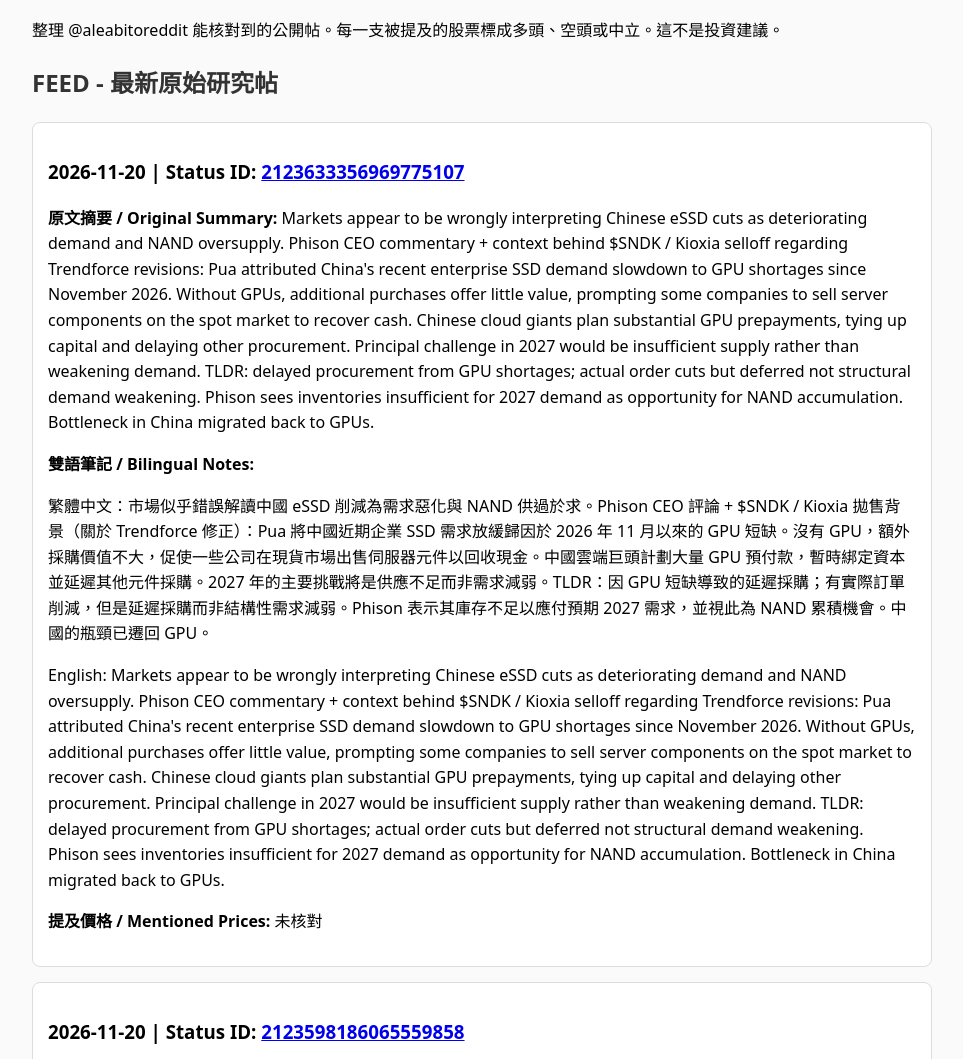
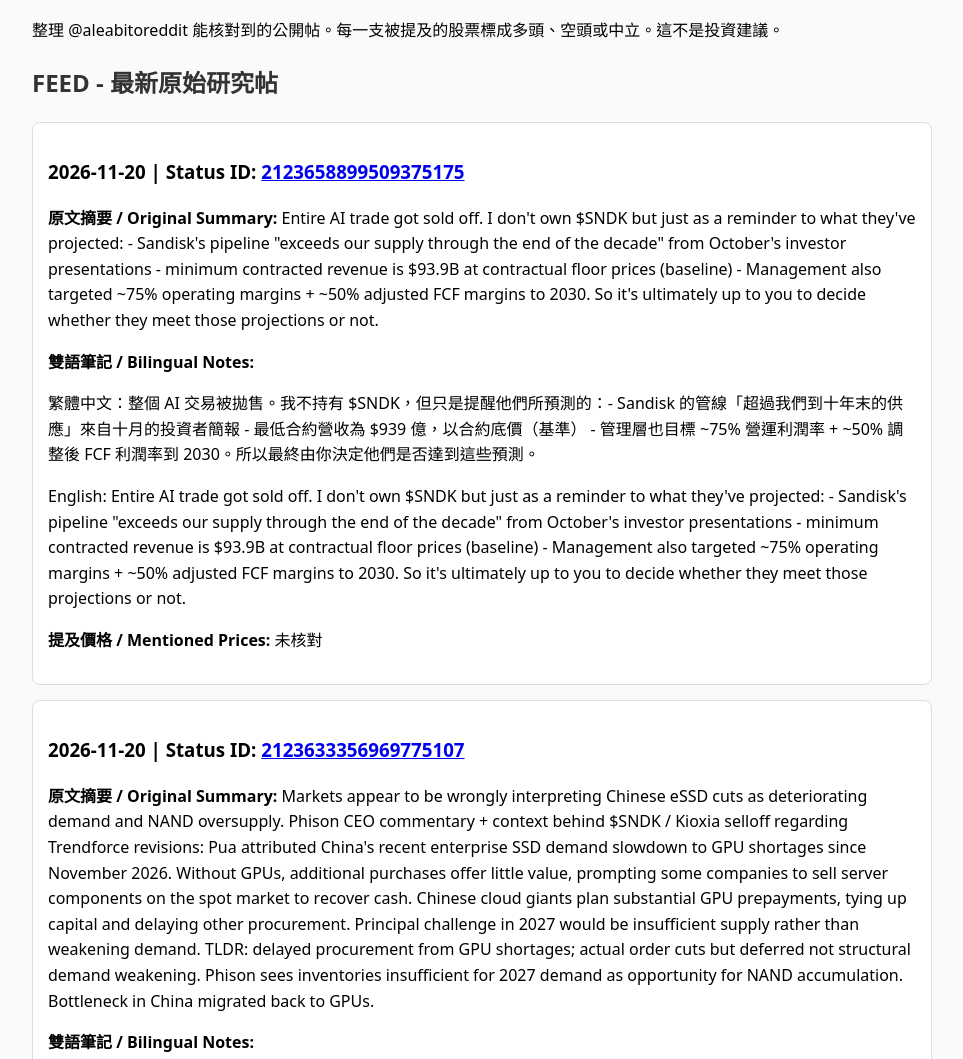
Before and after one commit to maidiwensteven-sudo/serenity-daily, a plain HTML site: page index.html in a window 1280 px wide. Shown: the part 450-1509 px from the top of the page, without its empty margins (158-1121 px from the left). Drawn offline with Linux system fonts and the light colour scheme.

Commit message:
Update: Added new original research post Status ID 2123658899509375175 on $SNDK projections (pipeline exceeds supply to end of decade, $93.9B min contracted, 75% op margins + 50% FCF to 2030). Changelog updated. Prices remain 未核對. Not investment advice.

```diff
--- a/index.html
+++ b/index.html
@@ -26,13 +26,21 @@
   </div>
 
   <div class="changelog">
-    <strong>變更日誌 / Changelog:</strong> 2026-11-20 (~15:09 CST check): Added new original research post Status ID 2123633356969775107 (markets wrongly interpreting Chinese eSSD cuts as demand deterioration/NAND oversupply; Phison CEO attributes to GPU shortages causing deferred procurement and spot volatility, not structural weakening; opportunity for NAND accumulation; $SNDK/Kioxia context). Prices remain 未核對. Not investment advice. 第九十六次檢查：新增原始研究帖。價格仍未核對。非投資建議。
+    <strong>變更日誌 / Changelog:</strong> 2026-11-20 (~16:07 CST check): Added new original research post Status ID 2123658899509375175 (reminder of $SNDK projections from October investor presentations: pipeline exceeds supply through end of the decade; minimum contracted revenue $93.9B at contractual floor prices; ~75% operating margins + ~50% adjusted FCF margins to 2030. Author does not own $SNDK). Prices remain 未核對. Not investment advice. 第九十七次檢查：新增原始研究帖。價格仍未核對。非投資建議。
   </div>
 
   <h1>Serenity 公開帖立場日報</h1>
   <p>整理 @aleabitoreddit 能核對到的公開帖。每一支被提及的股票標成多頭、空頭或中立。這不是投資建議。</p>
 
   <h2>FEED - 最新原始研究帖</h2>
+  <div class="feed-item">
+    <h3>2026-11-20 | Status ID: <a href="https://x.com/aleabitoreddit/status/2123658899509375175" target="_blank">2123658899509375175</a></h3>
+    <p><strong>原文摘要 / Original Summary:</strong> Entire AI trade got sold off. I don't own $SNDK but just as a reminder to what they've projected: - Sandisk's pipeline "exceeds our supply through the end of the decade" from October's investor presentations - minimum contracted revenue is $93.9B at contractual floor prices (baseline) - Management also targeted ~75% operating margins + ~50% adjusted FCF margins to 2030. So it's ultimately up to you to decide whether they meet those projections or not.</p>
+    <p><strong>雙語筆記 / Bilingual Notes:</strong></p>
+    <p>繁體中文：整個 AI 交易被拋售。我不持有 $SNDK，但只是提醒他們所預測的：- Sandisk 的管線「超過我們到十年末的供應」來自十月的投資者簡報 - 最低合約營收為 $939 億，以合約底價（基準） - 管理層也目標 ~75% 營運利潤率 + ~50% 調整後 FCF 利潤率到 2030。所以最終由你決定他們是否達到這些預測。</p>
+    <p>English: Entire AI trade got sold off. I don't own $SNDK but just as a reminder to what they've projected: - Sandisk's pipeline "exceeds our supply through the end of the decade" from October's investor presentations - minimum contracted revenue is $93.9B at contractual floor prices (baseline) - Management also targeted ~75% operating margins + ~50% adjusted FCF margins to 2030. So it's ultimately up to you to decide whether they meet those projections or not.</p>
+    <p><strong>提及價格 / Mentioned Prices:</strong> 未核對</p>
+  </div>
   <div class="feed-item">
     <h3>2026-11-20 | Status ID: <a href="https://x.com/aleabitoreddit/status/2123633356969775107" target="_blank">2123633356969775107</a></h3>
     <p><strong>原文摘要 / Original Summary:</strong> Markets appear to be wrongly interpreting Chinese eSSD cuts as deteriorating demand and NAND oversupply. Phison CEO commentary + context behind $SNDK / Kioxia selloff regarding Trendforce revisions: Pua attributed China's recent enterprise SSD demand slowdown to GPU shortages since November 2026. Without GPUs, additional purchases offer little value, prompting some companies to sell server components on the spot market to recover cash. Chinese cloud giants plan substantial GPU prepayments, tying up capital and delaying other procurement. Principal challenge in 2027 would be insufficient supply rather than weakening demand. TLDR: delayed procurement from GPU shortages; actual order cuts but deferred not structural demand weakening. Phison sees inventories insufficient for 2027 demand as opportunity for NAND accumulation. Bottleneck in China migrated back to GPUs.</p>
@@ -52,6 +60,12 @@
 
   <h2>POSTS - 提及標的立場</h2>
   <div class="post-item">
+    <h3>2026-11-20 | Status ID: <a href="https://x.com/aleabitoreddit/status/2123658899509375175" target="_blank">2123658899509375175</a></h3>
+    <div class="stance">
+      <strong class="ticker">$SNDK</strong> — Stance from post 2123658899509375175: Neutral / reminder of long-term projections. Pipeline exceeds supply through end of decade; min contracted revenue $93.9B at floor prices; targeted ~75% operating margins and ~50% adj. FCF margins to 2030. Author does not own. Price at mention: 未核對 | 7-day: 未核對 | 30-day: 未核對
+    </div>
+  </div>
+  <div class="post-item">
     <div class="stance">
       <strong class="ticker">$SNDK</strong> — Stance from post 2123633356969775107: Neutral/nuanced; markets overreacting to Chinese eSSD cuts as demand destruction; Phison CEO points to GPU shortages causing deferred procurement and spot volatility, not structural weakening. Contract visibility and buybacks potentially compelling if held. Author does not own active positions. Price at mention: 未核對 | 7-day: 未核對 | 30-day: 未核對
     </div>
```
